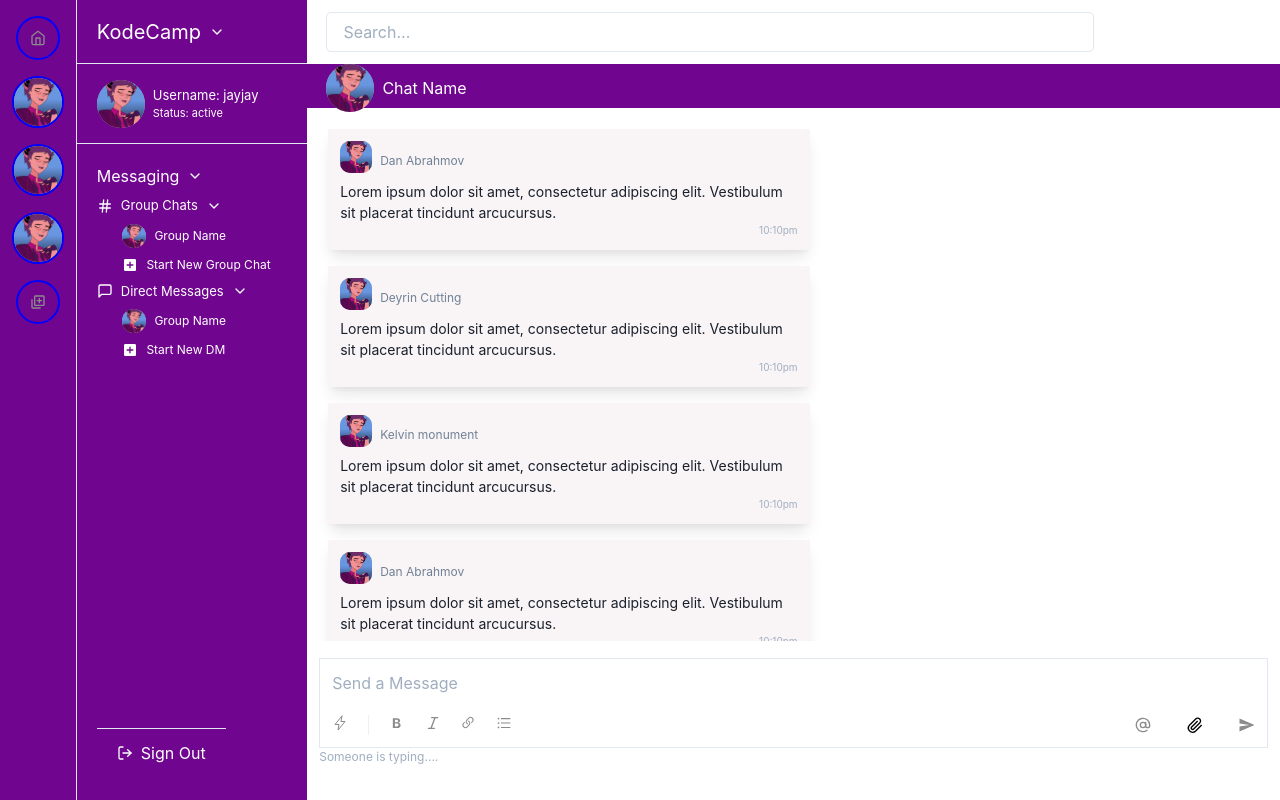
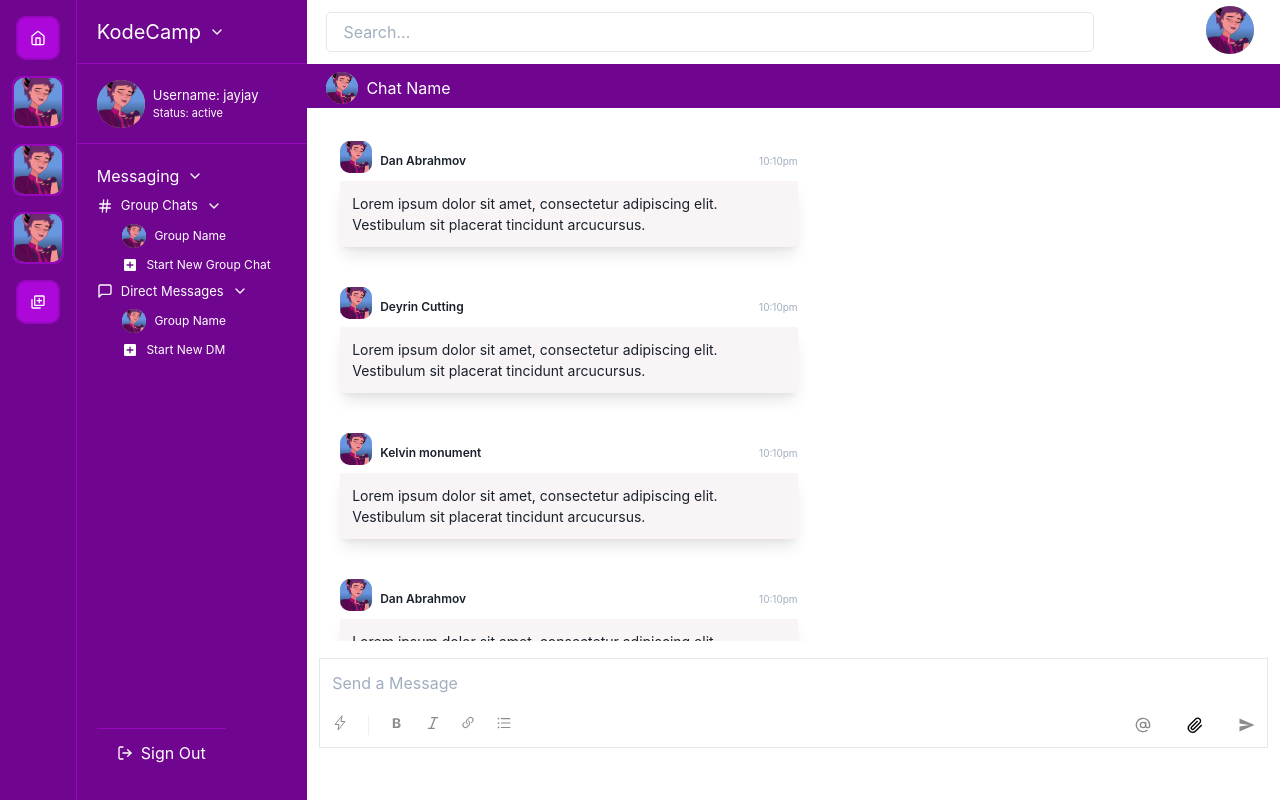
Before and after one commit to JulianaSau/ChatApp, a React (Create React App) app in the folder client/: page /chats in a window 1280 px wide. Built offline with nearby package versions, Linux system fonts and the light colour scheme.

Commit message:
Updated UI

```diff
--- a/client/src/components/Chats/ChatHeader.jsx
+++ b/client/src/components/Chats/ChatHeader.jsx
@@ -5,11 +5,11 @@ import React from "react";
 const ChatHeader = () => {
   return (
     <Box width="76vw" bg="#70058F" height="44px">
-      <HStack alignItems="center" align="left" pl="1.5vw">
+      <HStack alignItems="center" align="left" pl="1.5vw" mt="1vh">
         <Avatar
           src={chatIcon}
           alt="image of group chat"
-          size="md"
+          size="sm"
           borderRadius="50px"
         />
         <Text textColor="white">Chat Name</Text>
--- a/client/src/components/InputField/InputField.jsx
+++ b/client/src/components/InputField/InputField.jsx
@@ -1,7 +1,7 @@
 // import React from 'react';
 // import { Box, Input } from '@chakra-ui/react';
 import React, { useState } from "react";
-import { Box, Divider, Input, Button, Text } from "@chakra-ui/react";
+import { Box, Divider, Input, Text } from "@chakra-ui/react";
 import { IoFlashOutline, IoSendSharp } from "react-icons/io5";
 import { BsTypeBold, BsLink45Deg } from "react-icons/bs";
 import { FiAtSign, FiItalic } from "react-icons/fi";
@@ -53,19 +53,21 @@ const InputField = () => {
           >
             <FiAtSign />
             <GrAttachment />
-            {input ? (
+            {/* {input ? (
               <Button bg="#00B87C" size="xs">
                 <IoSendSharp color="white" />
               </Button>
-            ) : (
-              <IoSendSharp />
-            )}
+            ) : ( */}
+            <IoSendSharp />
+            {/* )} */}
           </Box>
         </Box>
       </Box>
-      <Text color="gray.400" fontSize="12px">
-        Someone is typing....
-      </Text>
+      {input && (
+        <Text color="gray.400" fontSize="12px">
+          Someone is typing....
+        </Text>
+      )}
     </Box>
   );
 };
--- a/client/src/components/Messages/MessageCard.jsx
+++ b/client/src/components/Messages/MessageCard.jsx
@@ -1,11 +1,12 @@
 import React from "react";
-import { Avatar, Box, Flex, HStack, Text } from "@chakra-ui/react";
+import { Avatar, Box, Flex, HStack, Spacer, Text } from "@chakra-ui/react";
 
 const MessageCard = ({ name, time, message, avatar }) => {
   return (
-    <Box shadow="lg" rounded="sm" p="3" m="4" bg="#F9F5F6" width="50%">
+    <Box p="3" m="4" bg="none" width="50%">
       <Flex flexDir="column">
-        <HStack>
+        <Flex alignItems="center">
+          <HStack alignItems="center">
             <Avatar
               src={avatar}
               size="sm"
@@ -13,14 +14,18 @@ const MessageCard = ({ name, time, message, avatar }) => {
               alt="sender profile picture"
               mb="1vh"
             />
-          <Text fontSize="12px" color="gray.500">
+            <Text fontSize="12px" fontWeight="semibold">
               {name}
             </Text>
           </HStack>
-        <Text fontSize="14px">{message}</Text>
+          <Spacer />
           <Text textAlign="right" fontSize="10px" color="gray.400">
             {time}
           </Text>
+        </Flex>
+        <Box p="3" shadow="lg" rounded="sm" bg="#F9F5F6">
+          <Text fontSize="14px">{message}</Text>
+        </Box>
       </Flex>
     </Box>
   );
--- a/client/src/components/PageSections/ChatsPanel.js
+++ b/client/src/components/PageSections/ChatsPanel.js
@@ -6,8 +6,8 @@ import { BiAddToQueue } from "react-icons/bi";
 
 const ChatIcons = () => {
   return (
-    <Box borderWidth="2px" borderColor="blue" borderRadius="50px">
-      <Avatar src={image} size="md" alt="chatIcon" />
+    <Box borderWidth="2px" borderColor="#9607BE" borderRadius="10px">
+      <Avatar src={image} size="md" borderRadius="10px" alt="chatIcon" />
     </Box>
   );
 };
@@ -19,19 +19,34 @@ const ChatsPanel = () => {
       width="6vw"
       height="100vh"
       borderRightWidth="0.1px"
-      borderRightColor="gray.200"
+      borderRightColor="#9607BE"
     >
       <VStack pt="2vh" spacing="2vh">
-        <Box borderWidth="2px" borderColor="blue" borderRadius="50px">
-          <IconButton bg="none" icon={<FiHome />} size="md" alt="chatIcon" />
+        <Box
+          borderWidth="2px"
+          borderColor="#9607BE"
+          bg="#AC08D9"
+          borderRadius="10px"
+        >
+          <IconButton
+            bg="none"
+            icon={<FiHome color="white" />}
+            size="md"
+            alt="chatIcon"
+          />
         </Box>
         <ChatIcons />
         <ChatIcons />
         <ChatIcons />
-        <Box borderWidth="2px" borderColor="blue" borderRadius="50px">
+        <Box
+          borderWidth="2px"
+          borderColor="#9607BE"
+          bg="#AC08D9"
+          borderRadius="10px"
+        >
           <IconButton
             bg="none"
-            icon={<BiAddToQueue />}
+            icon={<BiAddToQueue color="white" />}
             size="md"
             alt="chatIcon"
           />
--- a/client/src/components/PageSections/SideBar.js
+++ b/client/src/components/PageSections/SideBar.js
@@ -27,7 +27,7 @@ const SideBar = () => {
         height="8vh"
         p={5}
         borderBottomWidth="1px"
-        borderBottomColor="gray.200"
+        borderBottomColor="#9607BE"
       >
         <Text color="white" fontSize="20px" fontWeight="semi-bold">
           KodeCamp
@@ -38,7 +38,7 @@ const SideBar = () => {
         height="10vh"
         p={5}
         borderBottomWidth="1px"
-        borderBottomColor="gray.200"
+        borderBottomColor="#9607BE"
       >
         <Avatar src={photo} alt="user profile pic" size="md" />
         <VStack align="left" spacing>
@@ -96,7 +96,7 @@ const SideBar = () => {
           height="6vh"
           p={5}
           borderTopWidth="1px"
-          borderTopColor="gray.200"
+          borderTopColor="#9607BE"
         >
           <Icon as={FiLogOut} color="white" />
           <Text color="white" fontWeight="semi-bold">
--- a/client/src/components/PageSections/TopBar/TopBar.js
+++ b/client/src/components/PageSections/TopBar/TopBar.js
@@ -1,12 +1,15 @@
-import { Box } from "@chakra-ui/react";
+import { Avatar, Flex, Spacer } from "@chakra-ui/react";
 import React from "react";
 import SearchBar from "./SearchBar/SearchBar";
+import image from "../../../assets/images/avatar.jpeg";
 
 const TopBar = () => {
   return (
-    <Box height="8vh" my="auto">
+    <Flex height="8vh" my="auto">
       <SearchBar alignSelf="center" />
-    </Box>
+      <Spacer />
+      <Avatar src={image} alt="user profile picture" mr="2vw" mt="0.8vh" />
+    </Flex>
   );
 };
 
--- a/client/src/pages/Login.js
+++ b/client/src/pages/Login.js
@@ -12,8 +12,11 @@ import {
   Image,
 } from "@chakra-ui/react";
 import photo from "../assets/images/image.jpg";
+import { useNavigate } from "react-router-dom";
 
 const Login = () => {
+  const navigate = useNavigate();
+
   const [email, setEmail] = useState();
   const [password, setPassword] = useState();
 
@@ -55,10 +58,15 @@ const Login = () => {
               <Checkbox>Remember me</Checkbox>
               <Link color="#AC08D9">Forgot password?</Link>
             </Stack>
-            <Button bg="#AC08D9" variant={"solid"} color="white">
+            <Button
+              onClick={() => navigate("/chats")}
+              bg="#AC08D9"
+              variant={"solid"}
+              color="white"
+            >
               Sign in
             </Button>
-            <Link alignSelf="center" color="#AC08D9">
+            <Link to="/signup" alignSelf="center" color="#AC08D9">
               Dont have an account? Sign up
             </Link>
           </Stack>
--- a/client/src/pages/SignUp.js
+++ b/client/src/pages/SignUp.js
@@ -14,8 +14,11 @@ import {
   InputGroup,
 } from "@chakra-ui/react";
 import photo from "../assets/images/image.jpg";
+import { useNavigate } from "react-router-dom";
 
 const SignUp = () => {
+  const navigate = useNavigate();
+
   const [show, setShow] = useState(false);
   const [username, setUsername] = useState();
   const [profile_pic, setProfile_pic] = useState();
@@ -97,10 +100,15 @@ const SignUp = () => {
             <Checkbox>
               By checking the box, are agreeing to our terms and conditions
             </Checkbox>
-            <Button bg="#AC08D9" variant={"solid"} color="white">
+            <Button
+              onClick={() => navigate("/chats")}
+              bg="#AC08D9"
+              variant={"solid"}
+              color="white"
+            >
               Sign in
             </Button>
-            <Link alignSelf="center" color="#AC08D9">
+            <Link to="/login" alignSelf="center" color="#AC08D9">
               Already have an account? Sign in
             </Link>
           </Stack>
```
Lines whose indentation alone changed are shown as unchanged.
